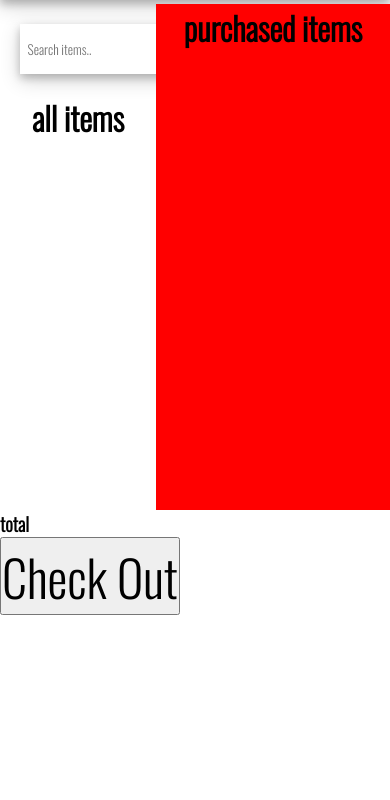
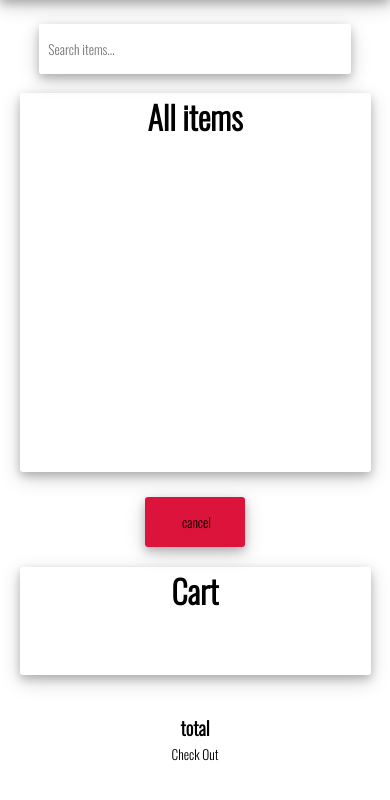
Before and after one commit to neilalden/cash_register, a plain HTML site: page public/index.html in a window 390 px wide. Shown: the part 50-850 px from the top of the page. Drawn offline with nearby package versions, Linux system fonts and the light colour scheme; some packages are replaced by stand-ins of ours; no server answers.

Commit message:
second commit

```diff
--- a/public/index.html
+++ b/public/index.html
@@ -63,21 +63,31 @@
 				</div>
 			</nav>
 
-			<div class="grid-container">
+			<div id="main" class="grid-container">
 				<div id="allItemsGrid" class="grid-item">
 					<div id="searchComponent">
 						<input
 							type="text"
 							id="searchTextbar"
-							placeholder="Search items.."
+							placeholder="Search items..."
 						/>
 					</div>
-					<h1>all items</h1>
-					<div class="scrollable"><ul id="allItemsList"></ul></div>
+					<div id="allItemsContainer">
+						<h1>All items</h1>
+
+						<div class="scrollableContainer"><ul id="allItemsList"></ul></div>
+					</div>
 				</div>
 				<div id="purchasedItemsGrid" class="grid-item">
-					<h1>purchased items</h1>
-					<ul id="purchasedItemsList"></ul>
+					<div id="cancelComponent">
+						<button id="cancelBtn">cancel</button>
+					</div>
+					<div id="purchasedItemsContainer">
+						<h1>Cart</h1>
+						<div class="scrollableContainer">
+							<ul id="purchasedItemsList"></ul>
+						</div>
+					</div>
 				</div>
 			</div>
 
--- a/public/main.js
+++ b/public/main.js
@@ -5,6 +5,7 @@ const itemsRef = db.collection("items");
 const allItemsList = document.getElementById("allItemsList");
 const purchasedItemsList = document.getElementById("purchasedItemsList");
 const total = document.getElementById("total");
+const cancelBtn = document.getElementById("cancelBtn");
 
 // onload main function
 
@@ -22,7 +23,7 @@ function main() {
 				desc +
 				`\`,\`` +
 				cost +
-				`\`)">${name} - ${desc} </button></li>`
+				`\`)"><h3 >${name}</h3><p>${desc}</p></button></li>`
 			);
 		});
 		allItemsList.innerHTML = items.join("");
@@ -30,27 +31,31 @@ function main() {
 }
 main();
 
-const arrayList = [];
+let arrayList = [];
 function addItem(name, desc, cost) {
 	var index = arrayList.findIndex((item) => item.name == name);
 	if (index == -1) {
-		arrayList.push({ name, cost, amount: 1 });
+		arrayList.push({ name, cost, quantity: 1 });
 	} else {
-		arrayList[index].amount += 1;
+		arrayList[index].quantity += 1;
 	}
-	render(arrayList);
+	cartRender(arrayList);
 }
+cancelBtn.addEventListener("click", () => {
+	arrayList = [];
+	cartRender(arrayList);
+});
 
 //!!!!!!!!!!RENDER FUNCTION!!!!!!!!!!//
-function render(items) {
+function cartRender(items) {
 	purchasedItemsList.innerHTML = "";
 	total.innerHTML = "Total : ";
 	let overAllTotal = 0;
 	items.map((item) => {
-		purchasedItemsList.innerHTML += `<li>${item.name} ${item.amount}  -  ${
-			item.amount * item.cost
+		purchasedItemsList.innerHTML += `<li>${item.name} ${item.quantity}  -  ${
+			item.quantity * item.cost
 		}</li>`;
-		overAllTotal += item.amount * item.cost;
+		overAllTotal += item.quantity * item.cost;
 	});
 	total.innerHTML = "Total : " + overAllTotal;
 }
--- a/public/style.css
+++ b/public/style.css
@@ -9,13 +9,38 @@ li {
 }
 button {
 	cursor: pointer;
-	font-size: 50px;
+	border: none;
+	outline: none;
+
+	background: none;
+}
+
+/* custom scrollbar */
+::-webkit-scrollbar {
+	width: 10px;
+}
+
+/* Track */
+::-webkit-scrollbar-track {
+	border-radius: 10px;
+	background: #f1f1f1;
+}
+
+/* Handle */
+::-webkit-scrollbar-thumb {
+	background: #888;
+	border-radius: 10px;
+}
+
+/* Handle on hover */
+::-webkit-scrollbar-thumb:hover {
+	background: #555;
 }
 
 /* nav styling */
 
 nav {
-	width: 100vw;
+	width: 100%;
 	height: 50px;
 	background: #ff66ff;
 	box-shadow: 0 4px 8px 0 rgba(0, 0, 0, 0.2), 0 6px 20px 0 rgba(0, 0, 0, 0.19);
@@ -43,54 +68,126 @@ nav .grid-left ul li h3 {
 /* search component styling */
 #searchComponent {
 	box-shadow: 0 4px 8px 0 rgba(0, 0, 0, 0.2), 0 6px 20px 0 rgba(0, 0, 0, 0.19);
-	width: 400px;
+	border-radius: 3px;
+
+	width: 90%;
 	height: 50px;
-	margin: 20px;
+	margin: 5% auto;
 }
 #searchComponent input {
+	border-radius: 3px;
+
 	border: none;
-	width: 390px;
+	width: 97%;
 	height: 50px;
-	padding-left: 5px;
-}
-#searchComponent input:focus {
+	padding-left: 3%;
 	outline: none;
 }
-
+/* cancel component */
+#cancelComponent {
+	box-shadow: 0 4px 8px 0 rgba(0, 0, 0, 0.2), 0 6px 20px 0 rgba(0, 0, 0, 0.19);
+	border-radius: 3px;
+	width: 100px;
+	height: 50px;
+	margin: 5% auto;
+}
+#cancelComponent button {
+	border-radius: 3px;
+	background-color: crimson;
+	border: none;
+	width: 100px;
+	height: 50px;
+	padding-left: 3%;
+	outline: none;
+}
 /* main body styling */
 
-.grid-container {
-	width: 100vw;
+#main {
+	width: 100%;
+	height: 60%;
 	display: inline-grid;
 	grid-template-columns: auto auto;
 }
 
-.grid-item {
+#main .grid-item {
 	text-align: center;
+	width: 100%;
+	height: 100%;
 }
 #purchasedItemsGrid {
-	width: 60vw;
-	height: 60vh;
-	background-color: aqua;
 }
+#purchasedItemsGrid #purchasedItemsContainer {
+	width: 90%;
+	height: 80%;
+	margin: 0 5%;
+	border-radius: 3px;
+	box-shadow: 0 4px 8px 0 rgba(0, 0, 0, 0.2), 0 6px 20px 0 rgba(0, 0, 0, 0.19);
+}
+#purchasedItemsGrid #purchasedItemsContainer .grid-container {
+	display: inline-grid;
+	grid-template-columns: auto auto auto auto auto auto;
+}
+#purchasedItemsGrid #purchasedItemsContainer .grid-container .grid-item {
+}
+/* //////////////////// */
 #allItemsGrid {
-	width: 40vw;
-	height: 60vh;
+}
+#allItemsGrid #allItemsContainer {
+	width: 90%;
+	height: 80%;
+	margin: 0 5%;
+	border-radius: 3px;
 	overflow: hidden;
+	box-shadow: 0 4px 8px 0 rgba(0, 0, 0, 0.2), 0 6px 20px 0 rgba(0, 0, 0, 0.19);
 }
-#allItemsGrid .scrollable {
-	width: 40vw;
-	height: 38vh;
+#allItemsContainer .scrollableContainer {
+	width: 100%;
+	height: 40vh;
 	overflow-x: hidden;
 	overflow-y: auto;
 }
+#allItemsGrid .scrollableContainer ul#allItemsList {
+}
+#allItemsGrid .scrollableContainer ul#allItemsList li button {
+	width: 60%;
+	margin: 3px;
+	transition: 0.1s;
+	text-align: center;
+}
+#allItemsGrid .scrollableContainer ul#allItemsList li button:hover {
+	border: 3px solid #ff66ff;
+	margin: 0;
+
+	border-radius: 3px;
+}
+#allItemsGrid .scrollableContainer ul#allItemsList li button h3 {
+	float: left;
+}
+#allItemsGrid .scrollableContainer ul#allItemsList li button p {
+	float: right;
+}
+
+#paymentComponent {
+	text-align: center;
+	margin-top: 100px;
+	bottom: 0;
+	width: 100%;
+	height: 150px; /* Footer height */
+}
 @media only screen and (max-width: 600px) {
+	#main {
+		width: 100%;
+		height: 60%;
+		display: inline-grid;
+		grid-template-columns: auto;
+	}
+	#searchComponent {
+		width: 80%;
+	}
 	#purchasedItemsGrid {
-		background-color: red;
 	}
 }
 @media only screen and (min-device-width: 768px) and (max-device-width: 1024px) and (orientation: landscape) and (-webkit-min-device-pixel-ratio: 1) {
 	#purchasedItemsGrid {
-		background-color: blue;
 	}
 }
```
